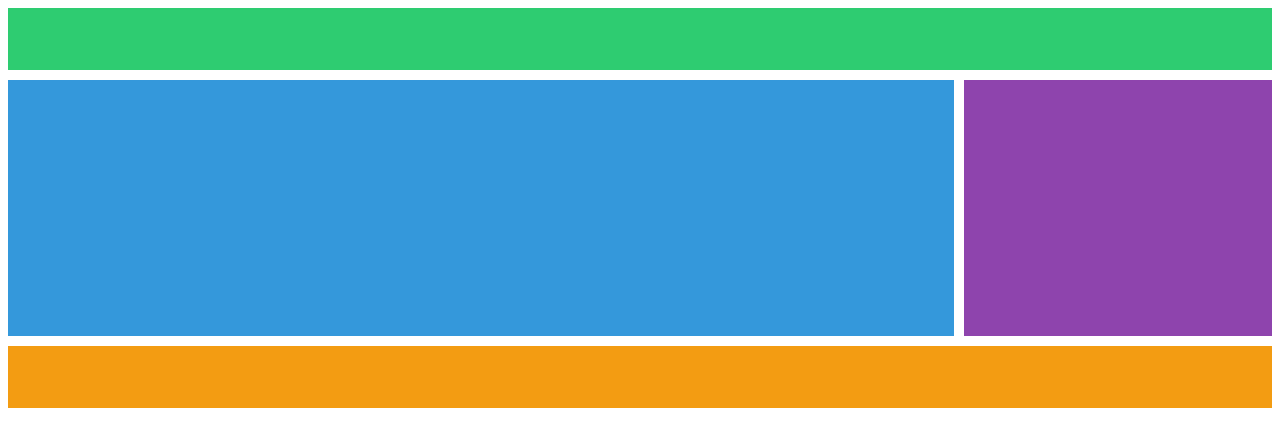
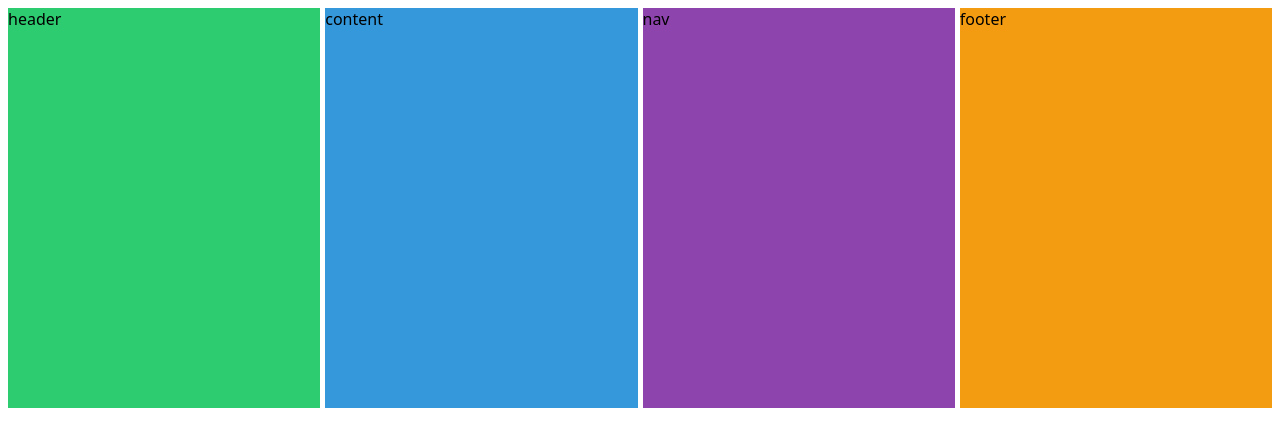
Before and after one commit to BrandonKTC/css-masterclass, a plain HTML site: page index.html in a window 1280 px wide. Drawn offline with Linux system fonts and the light colour scheme.

Commit message:
starting file

```diff
--- a/index.html
+++ b/index.html
@@ -7,10 +7,10 @@
 	</head>
 	<body>
 		<div class="grid">
-			<div class="header"></div>
-			<div class="content"></div>
-			<div class="nav"></div>
-			<div class="footer"></div>
+			<div class="header">header</div>
+			<div class="content">content</div>
+			<div class="nav">nav</div>
+			<div class="footer">footer</div>
 		</div>
 	</body>
 </html>
--- a/styles.css
+++ b/styles.css
@@ -5,31 +5,25 @@ body {
 
 .grid {
 	display: grid;
-	gap: 10px;
+	gap: 5px;
 	height: 50vh;
-	grid-template:
-		"header header header header" 1fr
-		"content content content nav" 2fr
-		"content content content nav" 2fr
-		"footer footer footer footer" 1fr / 1fr 1fr 1fr 1fr;
+	grid-template-columns: repeat(4, 1fr);
+	grid-template-rows: repeat(1, 1fr);
+	/* justify-items: stretch; */
 }
 
 .header {
 	background-color: #2ecc71;
-	grid-area: header;
 }
 
 .content {
 	background-color: #3498db;
-	grid-area: content;
 }
 
 .nav {
 	background-color: #8e44ad;
-	grid-area: nav;
 }
 
 .footer {
 	background-color: #f39c12;
-	grid-area: footer;
 }
```
